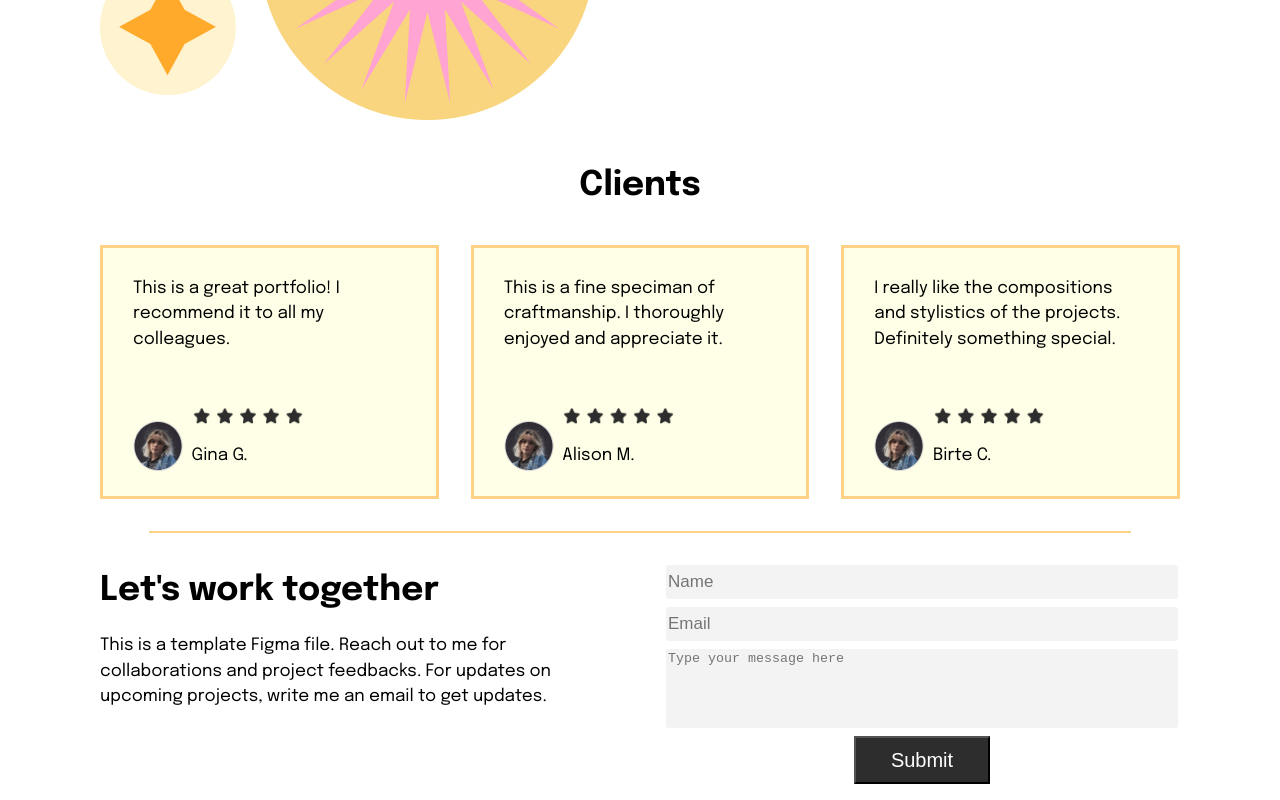
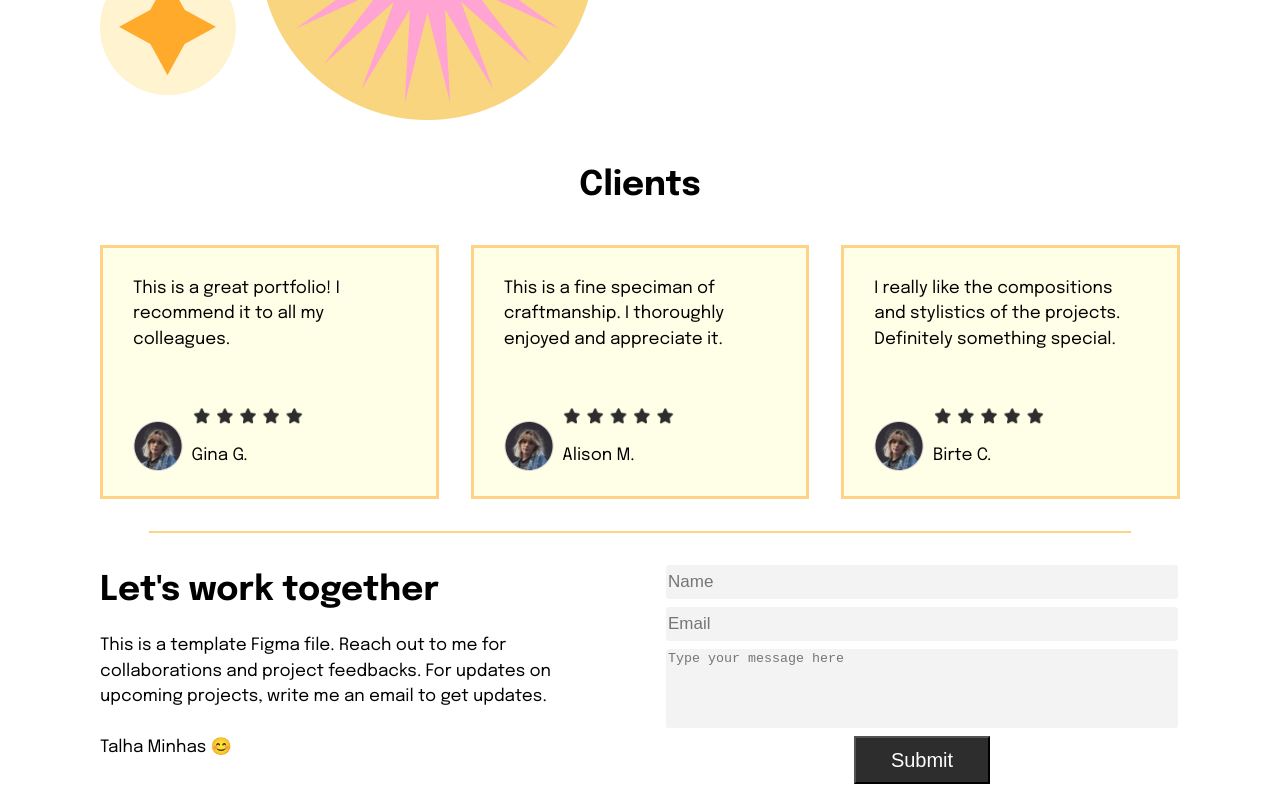
Before and after one commit to tack0sim/spaces-project, a Vue app: page / in a window 1280 px wide. Shown: the part 791-1591 px from the top of the page. Built offline with nearby package versions, Linux system fonts and the light colour scheme.

Commit message:
updated menu item and contact card

```diff
--- a/src/components/Contact.vue
+++ b/src/components/Contact.vue
@@ -9,7 +9,7 @@
         <p>
           This is a template Figma file. Reach out to me for collaborations and
           project feedbacks. For updates on upcoming projects, write me an email
-          to get updates.
+          to get updates. <br /><br />Talha Minhas 😊
         </p>
       </section>
 
```
